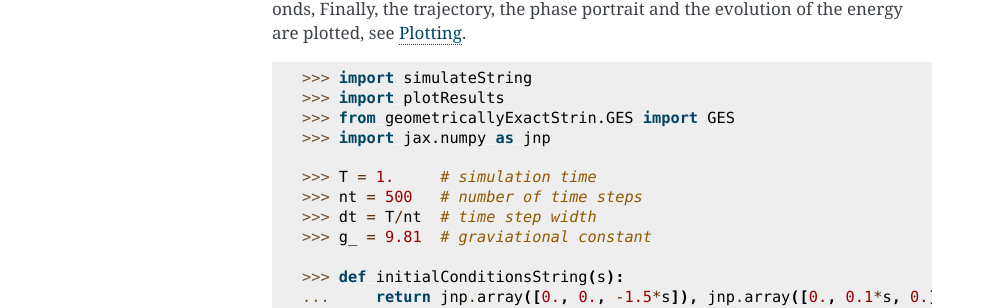
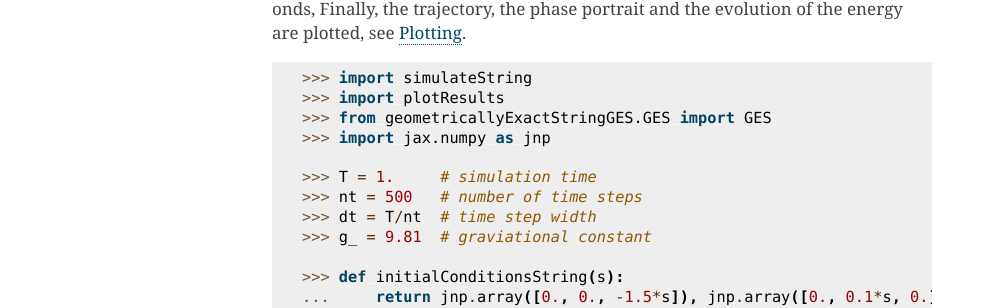
Before and after one commit to THREAD-3-2/GeometricallyExactString, a Sphinx documentation site: the page built from docs/example.rst, in a window 1280 px wide. Shown: the part 730-1038 px from the top of the page, without its empty margins (148-1141 px from the left). Built offline with Sphinx 7.4.7, drawn with Linux system fonts in a browser that asks for light colours.

Commit message:
exmaple v13

```diff
--- a/GeometricallyExactString/__init__.py
+++ b/GeometricallyExactString/__init__.py
@@ -1,3 +1,3 @@
-from .simulateString import *
-from .plotResults import *
-from .geometricallyExactStringGES import *
+import simulateString
+import plotResults
+import geometricallyExactStringGES
--- a/docs/example.rst
+++ b/docs/example.rst
@@ -46,7 +46,7 @@ see :ref:`plotting`.
 
     >>> import simulateString
     >>> import plotResults
-    >>> from geometricallyExactStrin.GES import GES
+    >>> from geometricallyExactStringGES.GES import GES
     >>> import jax.numpy as jnp
 
     >>> T = 1.     # simulation time
```
